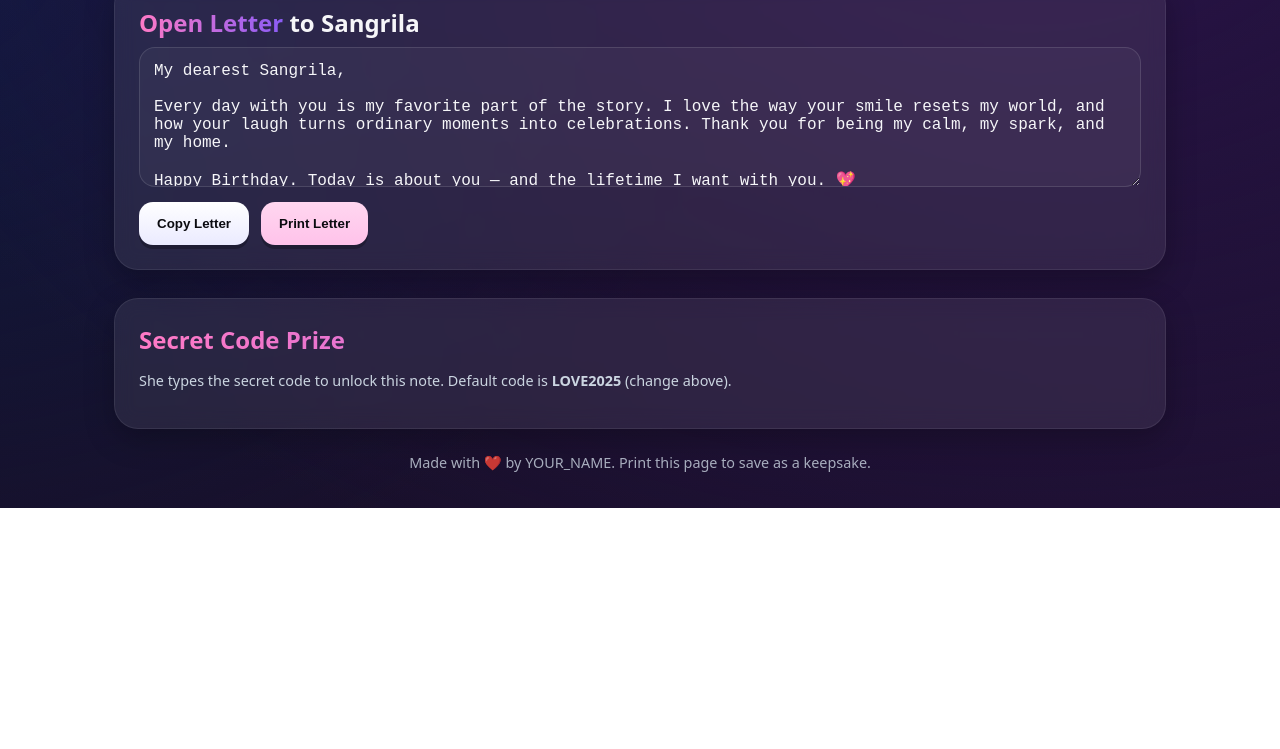
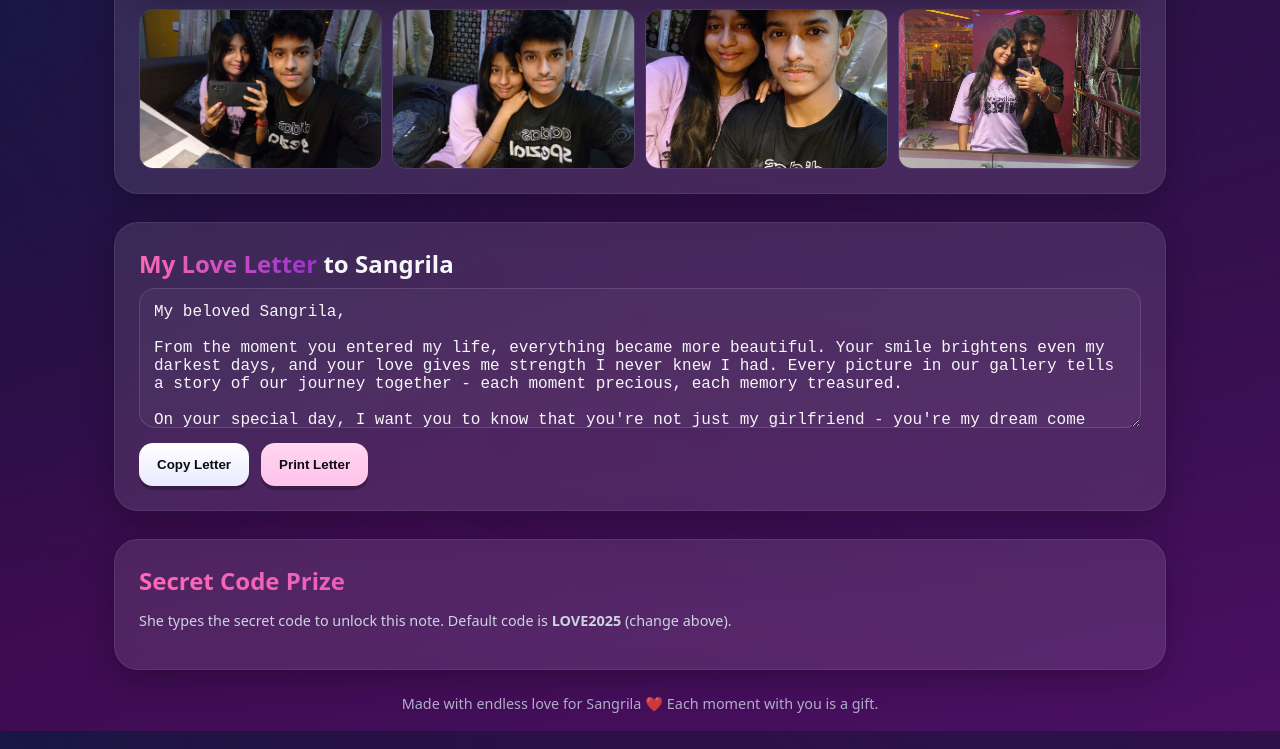
Before and after one commit to moonarup/Birthday, a plain HTML site: page index.html in a window 1280 px wide. Shown: the part 869-1618 px from the top of the page. Before the commit the page ends 1377 px from the top, so only its background shows below. Drawn offline with Linux system fonts and the light colour scheme.

Commit message:
Added pic and improved the UI

```diff
--- a/index.html
+++ b/index.html
@@ -2,12 +2,20 @@
 <html lang="en">
 <head>
   <meta charset="utf-8" />
-  <meta name="viewport" content="width=device-width, initial-scale=1" />
-  <title>Happy Birthday, </title>
+  <meta name="viewport" content="width=device-width, initial-s    <section class="section card">
+      <h2 class="accent" style="margin:0 0 8px">A Special Surprise for Sangrila</h2>
+      <p class="tiny">Enter our special date to unlock a surprise message. Default code is <b>LOVE2025</b> (change above).</p>
+      <div id="prize" style="display:none">
+        <p style="font-size:1.1rem">💌 My dearest Sangrila,
+          <em>Look inside your favorite book, on the page where we first met. There's something special waiting for you there...</em>
+        </p>
+      </div>
+    </section>
+  <title>Happy Birthday, Sangrila! 💖</title>
   <style>
     :root{
-      --bg1:#0f1020; --bg2:#201034; --accent:#ff7ac6; --accent2:#8b5cf6; --ink:#f6f6f9; --muted:#cbd5e1;
-      --card:#14162a; --glass:rgba(255,255,255,.08);
+      --bg1:#2c0638; --bg2:#4a1063; --accent:#ff69b4; --accent2:#9932cc; --ink:#f6f6f9; --muted:#cbd5e1;
+      --card:#3a1f47; --glass:rgba(255,255,255,.1);
     }
     *{box-sizing:border-box}
     html,body{height:100%}
@@ -74,7 +82,7 @@
           Happy Birthday, <span class="accent" id="herName">Sangrila</span>! 🎂💖
         </h1>
         <p class="lead">
-          Another lap around the sun with you makes the galaxy brighter. I coded a tiny corner of the internet just for you — scroll, click, and find the surprises I hid. — <span id="yourName">YOUR_NAME</span>
+          My dearest Sangrila, you light up my world with your presence. This special corner of the internet is dedicated to you, filled with our memories and my love. — <span id="yourName">YOUR_NAME</span>
         </p>
         <div class="row">
           <button class="btn" id="secretBtn">Enter Secret Code</button>
@@ -104,18 +112,25 @@
         <button class="btn" id="clearGallery">Clear</button>
       </div>
       <div id="drop" class="card" style="border-style:dashed; border-color:rgba(255,255,255,.2); text-align:center; padding:24px; margin-bottom:12px">Drag & drop images here</div>
-      <div id="gallery" class="gallery" aria-live="polite"></div>
+      <div id="gallery" class="gallery" aria-live="polite">
+        <img src="LOVE.jpg" alt="Love memories with Sangrila" />
+        <img src="MEOW.jpg" alt="Special moments with Sangrila" />
+        <img src="MINE.jpg" alt="Beautiful memories with Sangrila" />
+        <img src="SHE.jpg" alt="Precious moments with Sangrila" />
+      </div>
     </section>
 
     <section class="section card">
-      <h2 style="margin:0 0 8px"><span class="accent">Open Letter</span> to <span id="herName2">Sangrila</span></h2>
-      <textarea id="letter" class="letter" placeholder="Write from the heart… (or keep my starter)">My dearest Sangrila,
+      <h2 style="margin:0 0 8px"><span class="accent">My Love Letter</span> to <span id="herName2">Sangrila</span></h2>
+      <textarea id="letter" class="letter" placeholder="Write from the heart… (or keep my starter)">My beloved Sangrila,
 
-Every day with you is my favorite part of the story. I love the way your smile resets my world, and how your laugh turns ordinary moments into celebrations. Thank you for being my calm, my spark, and my home.
+From the moment you entered my life, everything became more beautiful. Your smile brightens even my darkest days, and your love gives me strength I never knew I had. Every picture in our gallery tells a story of our journey together - each moment precious, each memory treasured.
 
-Happy Birthday. Today is about you — and the lifetime I want with you. 💖
+On your special day, I want you to know that you're not just my girlfriend - you're my dream come true, my happiness, and my future. Your kindness, your laughter, and your love make every day feel like a celebration.
 
-Forever yours,
+Happy Birthday, my love. Here's to countless more adventures, endless laughter, and a lifetime of making memories together. �
+
+Forever and always yours,
 YOUR_NAME
       </textarea>
       <div class="row" style="margin-top:10px">
@@ -136,7 +151,7 @@ YOUR_NAME
     </section>
 
     <footer class="tiny" style="text-align:center; margin:24px 0 12px; opacity:.8">
-      Made with ❤️ by YOUR_NAME. Print this page to save as a keepsake.
+      Made with endless love for Sangrila ❤️ Each moment with you is a gift.
     </footer>
   </div>
 
```
Also changed, not shown: LOVE.jpg (added), MEOW.jpg (added), MINE.jpg (added), SHE.jpg (added).
